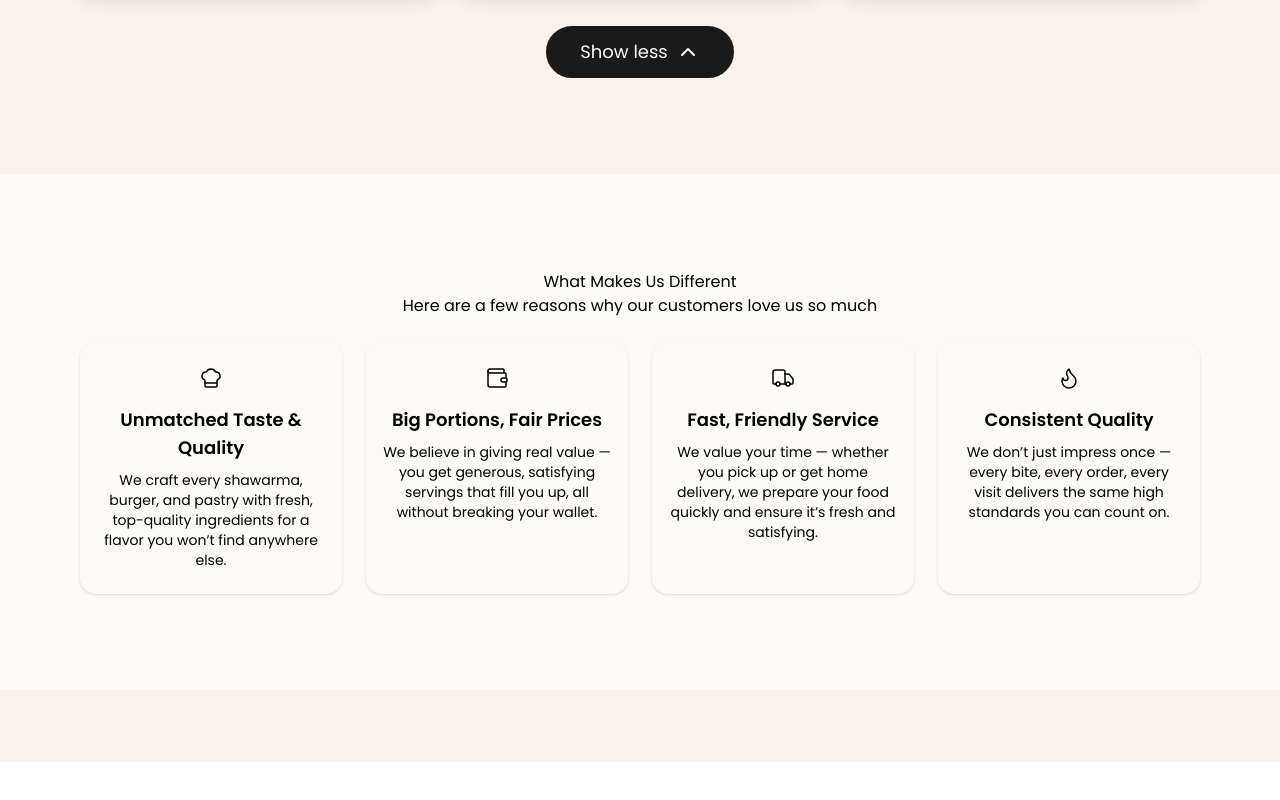
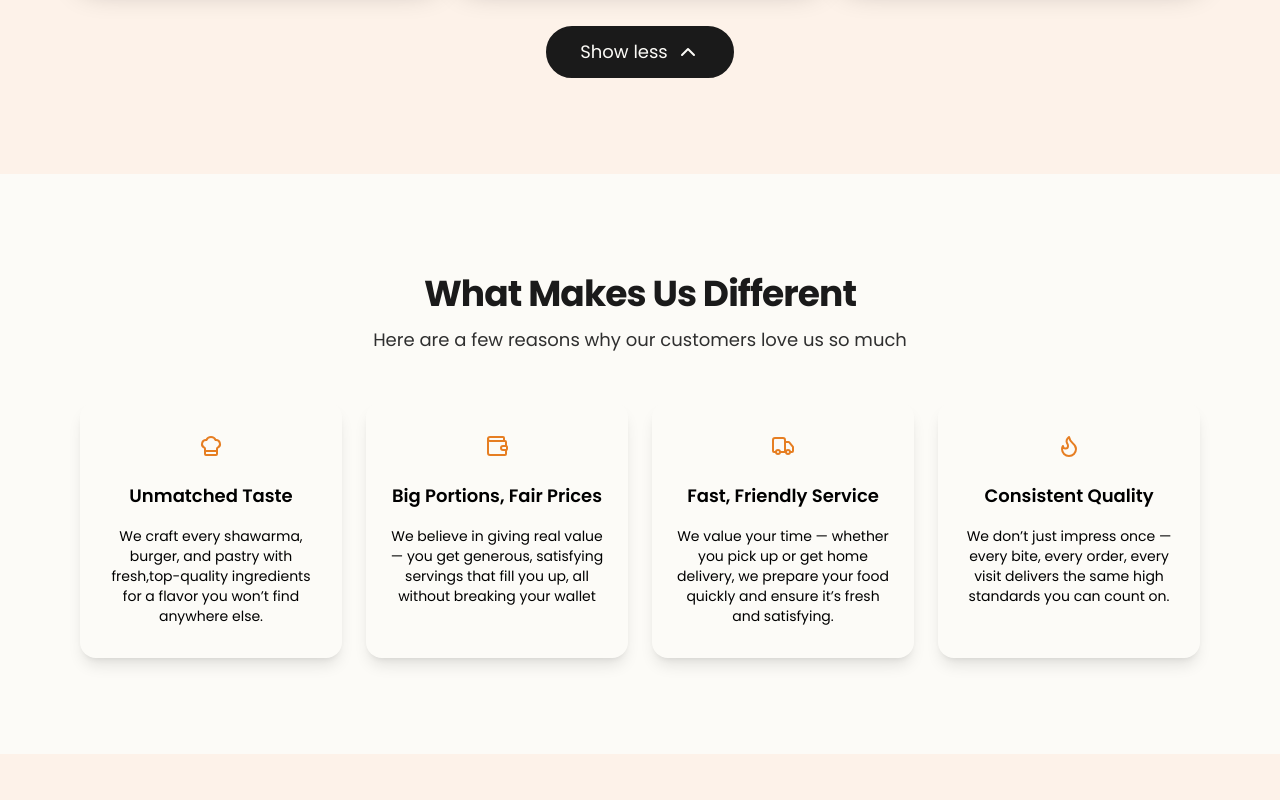
Before and after one commit to DivineUgorji/tastybite-foods, a React (Vite) app: page / in a window 1280 px wide. Shown: the part 4309-5109 px from the top of the page. Before the commit the page ends 5071 px from the top, so only its background shows below. Built offline with nearby package versions, Linux system fonts and the light colour scheme.

Commit message:
Style WhyUs section

```diff
--- a/src/components/sections/WhyUs.jsx
+++ b/src/components/sections/WhyUs.jsx
@@ -1,70 +1,52 @@
-import ChefHat from "../icons/ChefHat";
-import Flame from "../icons/Flame";
-import Truck from "../icons/Truck";
-import Wallet from "../icons/Wallet";
+import { motion } from "framer-motion";
+import { whyUs } from "../../utils/contents";
+
+const fadeInAnimationVariants = {
+  hidden: { opacity: 0, y: 100 },
+  visible: (index) => ({
+    opacity: 1,
+    y: 0,
+    transition: { delay: 0.1 * index, duration: 0.6, ease: "easeInOut" },
+  }),
+};
 
 function WhyUs() {
   return (
     <section className="bg-primary-75 mx-auto max-w-[90rem] px-4 sm:px-8 lg:px-20 py-12 md:py-24">
-      <div>
-        <div className="text-center">
-          <h2>What Makes Us Different</h2>
-          <p>Here are a few reasons why our customers love us so much</p>
-        </div>
-        <div className="grid grid-cols-1 md:grid-cols-2 lg:grid-cols-4 gap-x-6 gap-y-6 mt-6 items-stretch">
-          <div className="flex flex-col px-4 py-6 rounded-2xl shadow h-full">
-            <div className="flex justify-center mb-4">
-              <ChefHat />
-            </div>
-            <h4 className="text-center font-semibold text-lg mb-2">
-              Unmatched Taste & Quality
+      <div className="text-center">
+        <h2 className="text-primary-base-500 font-bold text-2xl/tight tracking-tight md:text-4xl/12">
+          What Makes Us Different
+        </h2>
+        <p className="text-primary-base-200 text-base md:text-lg mt-2">
+          Here are a few reasons why our customers love us so much
+        </p>
+      </div>
+
+      <ul className="grid grid-cols-1 md:grid-cols-2 lg:grid-cols-4 gap-6 mt-12">
+        {whyUs.map((benefit, index) => (
+          <motion.li
+            key={benefit.id}
+            className="flex flex-col items-center px-6 py-8 rounded-2xl shadow-lg hover:shadow-2xl hover:-translate-y-2 transition-transform duration-300"
+            variants={fadeInAnimationVariants}
+            initial="hidden"
+            whileInView="visible"
+            viewport={{ once: false, amount: 0.2 }}
+            custom={index}
+          >
+            <benefit.Icon
+              alt={benefit.alt}
+              width={2}
+              className="text-primary-accent-100 mb-6"
+            />
+            <h4 className="font-semibold text-lg mb-4 text-center">
+              {benefit.title}
             </h4>
-            <p className="flex-grow text-center text-sm">
-              We craft every shawarma, burger, and pastry with fresh,
-              top-quality ingredients for a flavor you won’t find anywhere else.
+            <p className="text-center text-sm text-primary-base-300">
+              {benefit.description}
             </p>
-          </div>
-
-          <div className="flex flex-col px-4 py-6 rounded-2xl shadow h-full">
-            <div className="flex justify-center mb-4">
-              <Wallet />
-            </div>
-            <h4 className="text-center font-semibold text-lg mb-2">
-              Big Portions, Fair Prices
-            </h4>
-            <p className="flex-grow text-center text-sm">
-              We believe in giving real value — you get generous, satisfying
-              servings that fill you up, all without breaking your wallet.
-            </p>
-          </div>
-
-          <div className="flex flex-col px-4 py-6 rounded-2xl shadow h-full">
-            <div className="flex justify-center mb-4">
-              <Truck />
-            </div>
-            <h4 className="text-center font-semibold text-lg mb-2">
-              Fast, Friendly Service
-            </h4>
-            <p className="flex-grow text-center text-sm">
-              We value your time — whether you pick up or get home delivery, we
-              prepare your food quickly and ensure it’s fresh and satisfying.
-            </p>
-          </div>
-
-          <div className="flex flex-col px-4 py-6 rounded-2xl shadow h-full">
-            <div className="flex justify-center mb-4">
-              <Flame />
-            </div>
-            <h4 className="text-center font-semibold text-lg mb-2">
-              Consistent Quality
-            </h4>
-            <p className="flex-grow text-center text-sm">
-              We don’t just impress once — every bite, every order, every visit
-              delivers the same high standards you can count on.
-            </p>
-          </div>
-        </div>
-      </div>
+          </motion.li>
+        ))}
+      </ul>
     </section>
   );
 }
--- a/src/utils/contents.js
+++ b/src/utils/contents.js
@@ -232,9 +232,9 @@ const whyUs = [
     id: 1,
     Icon: ChefHat,
     alt: "Chef hat icon",
-    title: "Unmatched Taste & Quality",
+    title: "Unmatched Taste",
     description:
-      "We craft every shawarma, burger, and pastry using fresh, top-quality ingredients and time-tested recipes, giving you a flavor experience you won’t find anywhere else.",
+      "We craft every shawarma, burger, and pastry with fresh,top-quality ingredients for a flavor you won’t find anywhere else.",
   },
 
   {
@@ -243,7 +243,7 @@ const whyUs = [
     alt: "wallet icon",
     title: "Big Portions, Fair Prices",
     description:
-      "We believe in giving real value — you get generous, satisfying servings that fill you up, all without breaking your wallet.",
+      "We believe in giving real value — you get generous, satisfying servings that fill you up, all without breaking your wallet",
   },
 
   {
@@ -252,14 +252,14 @@ const whyUs = [
     alt: "delivery truck icon",
     title: "Fast, Friendly Service",
     description:
-      "We value your time — whether you pick up or order for home delivery, we prepare your food quickly, handle it with care, and make sure it reaches you fresh and satisfying.",
+      "We value your time — whether you pick up or get home delivery, we prepare your food quickly and ensure it’s fresh and satisfying.",
   },
 
   {
     id: 4,
     Icon: Flame,
     alt: "delivery truck icon",
-    title: "Consistent Quality, Every Time",
+    title: "Consistent Quality",
     description:
       "We don’t just impress once — every bite, every order, every visit delivers the same high standards you can count on.",
   },
@@ -612,6 +612,7 @@ export {
   navigationLinks,
   reviews,
   menu,
+  whyUs,
   testimonials,
   frequentlyAskedQuestions,
   footerCols,
```
